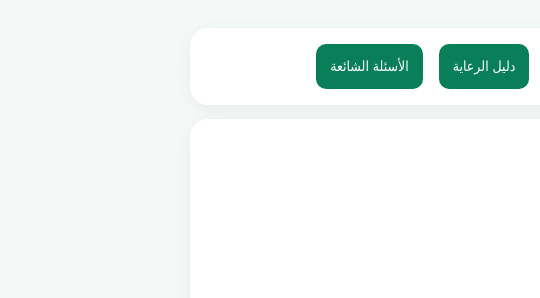
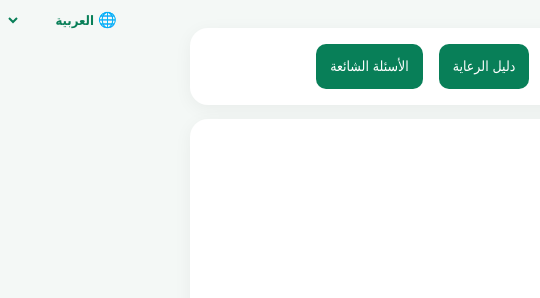
Before and after one commit to issaapplication-blip/-, a website: page public/home-nursing.html in a window 1280 px wide. Shown: the top 298 px of the page, 0-540 px from the left. Drawn offline with Linux system fonts and the light colour scheme.

Commit message:
fix: apply unified RAFIQ language switcher across public pages

```diff
--- a/public/home-nursing.html
+++ b/public/home-nursing.html
@@ -16,4 +16,4 @@ document.addEventListener("DOMContentLoaded",function(){
   });
 });
 </script>
-</body></html>
+<script src="/i18n.js?v=3" defer></script></body></html>
```
